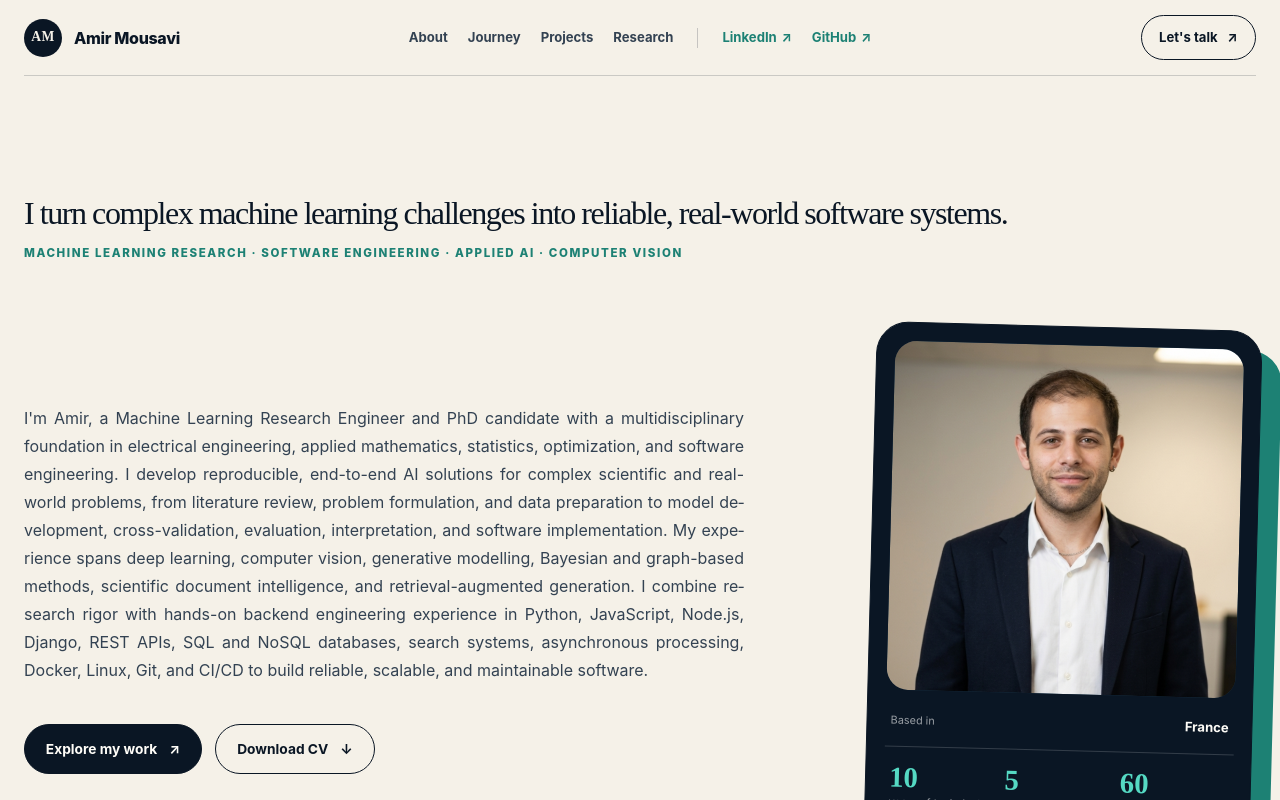
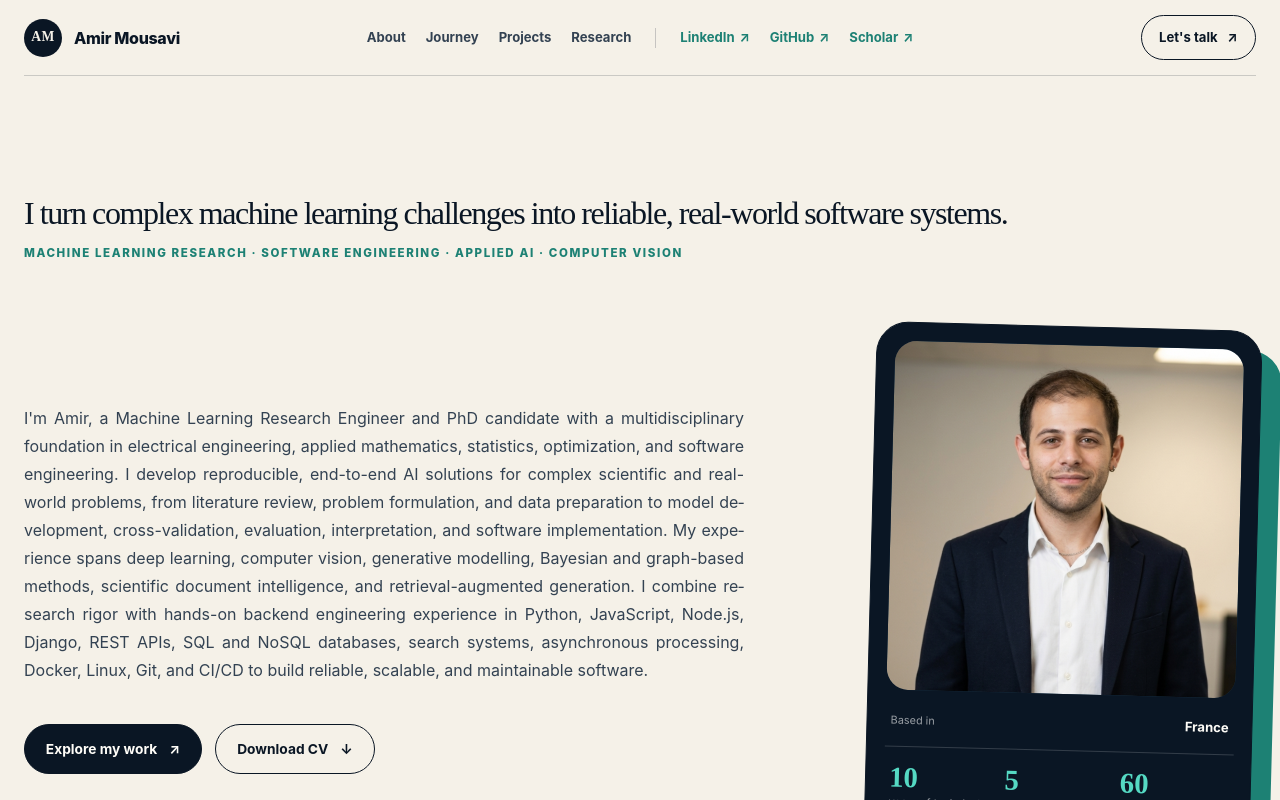
Before and after one commit to liamirpy/my_profile, a Next.js app: page / in a window 1280 px wide. Shown: the top 800 px of the page. Built offline with nearby package versions, Linux system fonts and the light colour scheme.

Commit message:
add scholar

```diff
--- a/app/page.tsx
+++ b/app/page.tsx
@@ -244,6 +244,18 @@ export default function Home() {
             >
               GitHub <span aria-hidden="true">↗</span>
             </a>
+
+            <a
+              className="nav-social"
+              href="https://scholar.google.com/citations?user=Rewu8sQAAAAJ&hl=en"
+              target="_blank"
+              rel="noreferrer"
+              aria-label="Open Amir Mousavi's Google Scholar profile"
+            >
+              Scholar <span aria-hidden="true">↗</span>
+            </a>
+
+
           </nav>
         <a className="header-cta" href="#contact">Let&apos;s talk <ArrowIcon /></a>
       </header>
```
